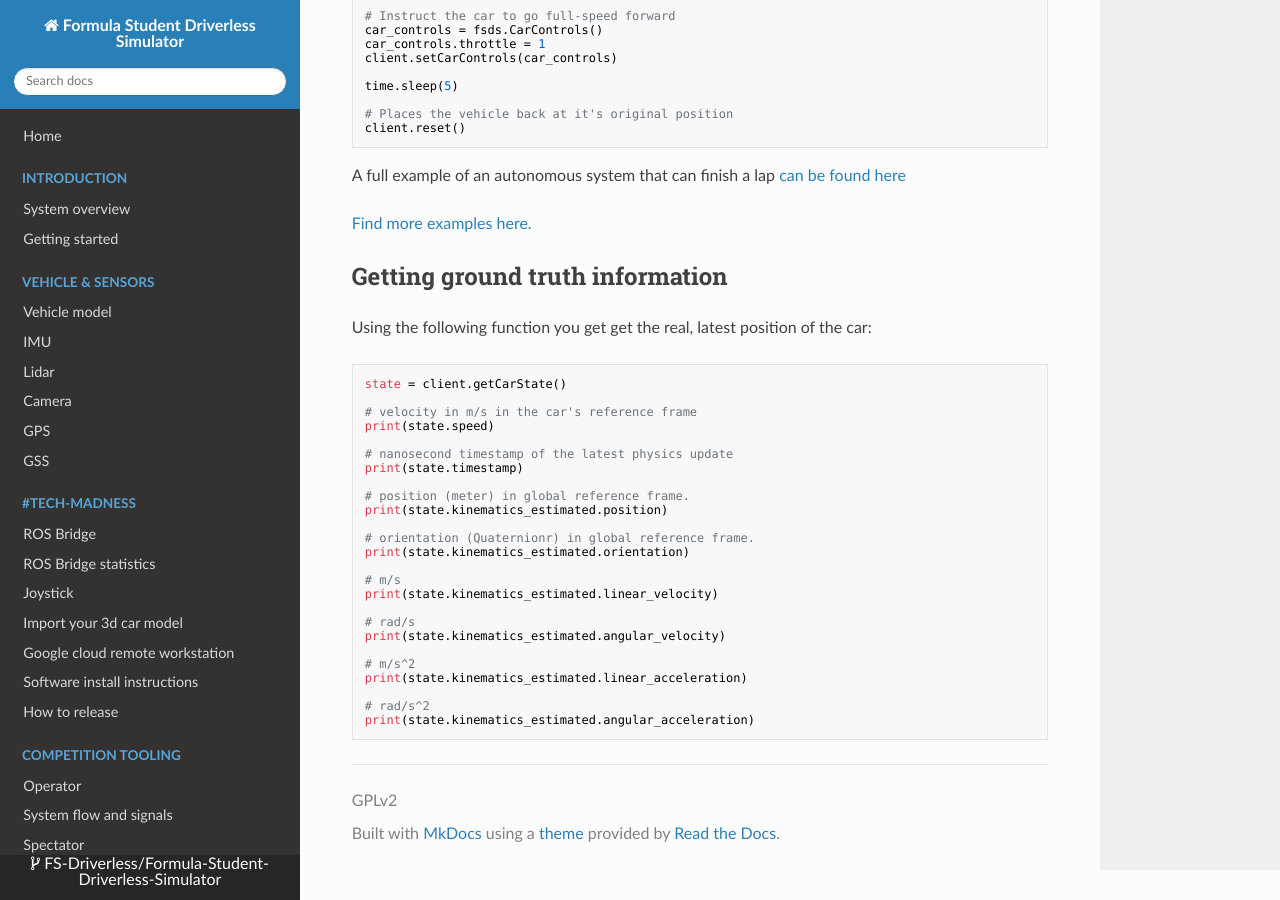
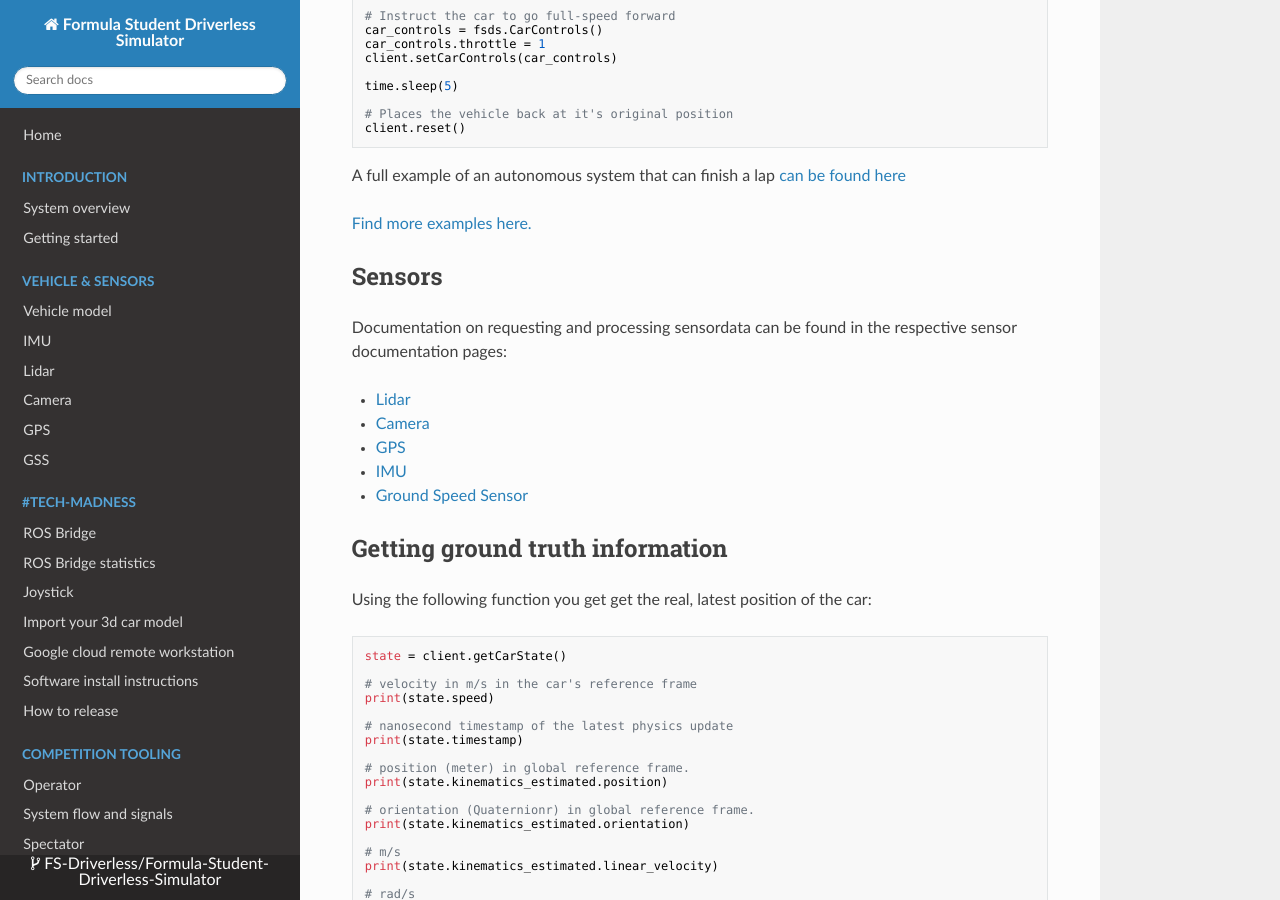
Before and after one commit to FS-Driverless/Formula-Student-Driverless-Simulator, an MkDocs documentation site: the page built from docs/python.md, in a window 1280 px wide and 900 px high, scrolled down 808 px. Built offline with MkDocs 1.6.1, drawn with Linux system fonts in a browser that asks for light colours; nearby versions of some CDN libraries; comment, search, counter and statistics services are not loaded.

Commit message:
Link to sensors from python docs

```diff
--- a/docs/python.md
+++ b/docs/python.md
@@ -52,6 +52,16 @@ A full example of an autonomous system that can finish a lap [can be found here]
 
 [Find more examples here.](https://github.com/FS-Driverless/Formula-Student-Driverless-Simulator/tree/master/python/examples)
 
+## Sensors
+
+Documentation on requesting and processing sensordata can be found in the respective sensor documentation pages:
+
+* [Lidar](lidar.md)
+* [Camera](camera.md)
+* [GPS](gps.md)
+* [IMU](imu.md)
+* [Ground Speed Sensor](ground-speed-sensor.md)
+
 ## Getting ground truth information
 
 Using the following function you get get the real, latest position of the car:
```
